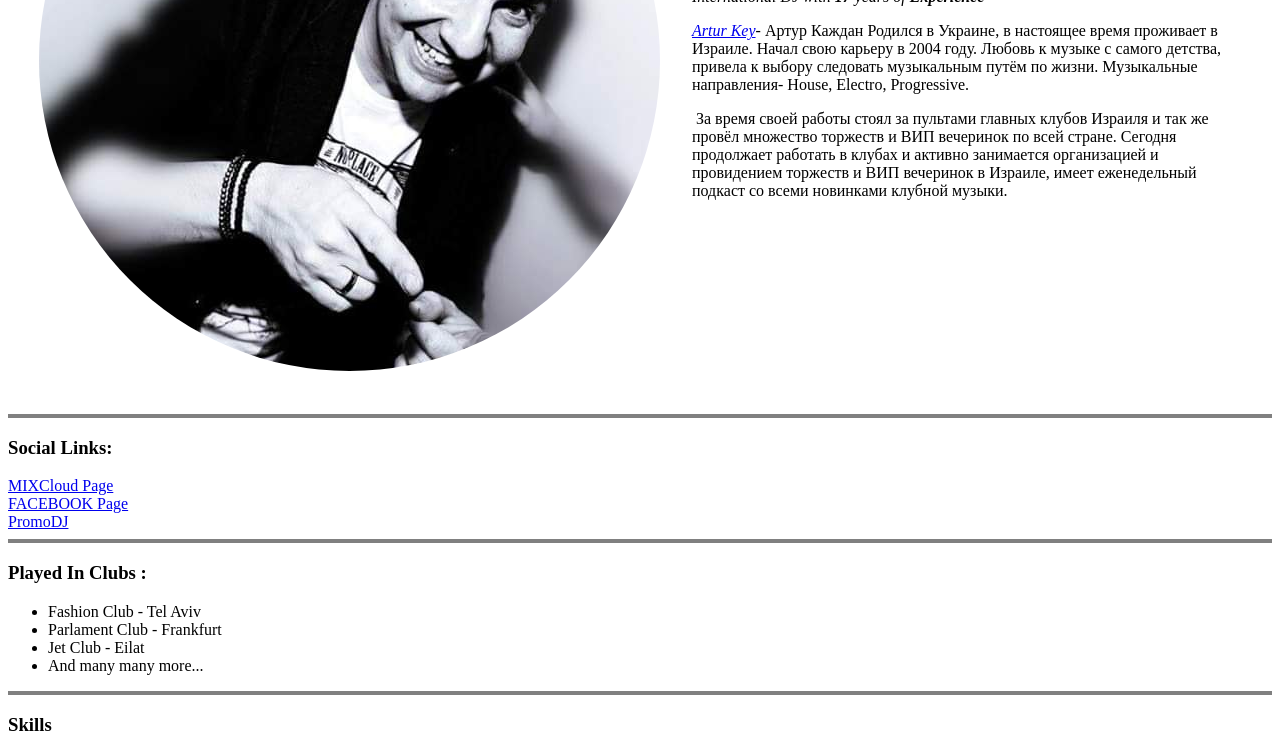
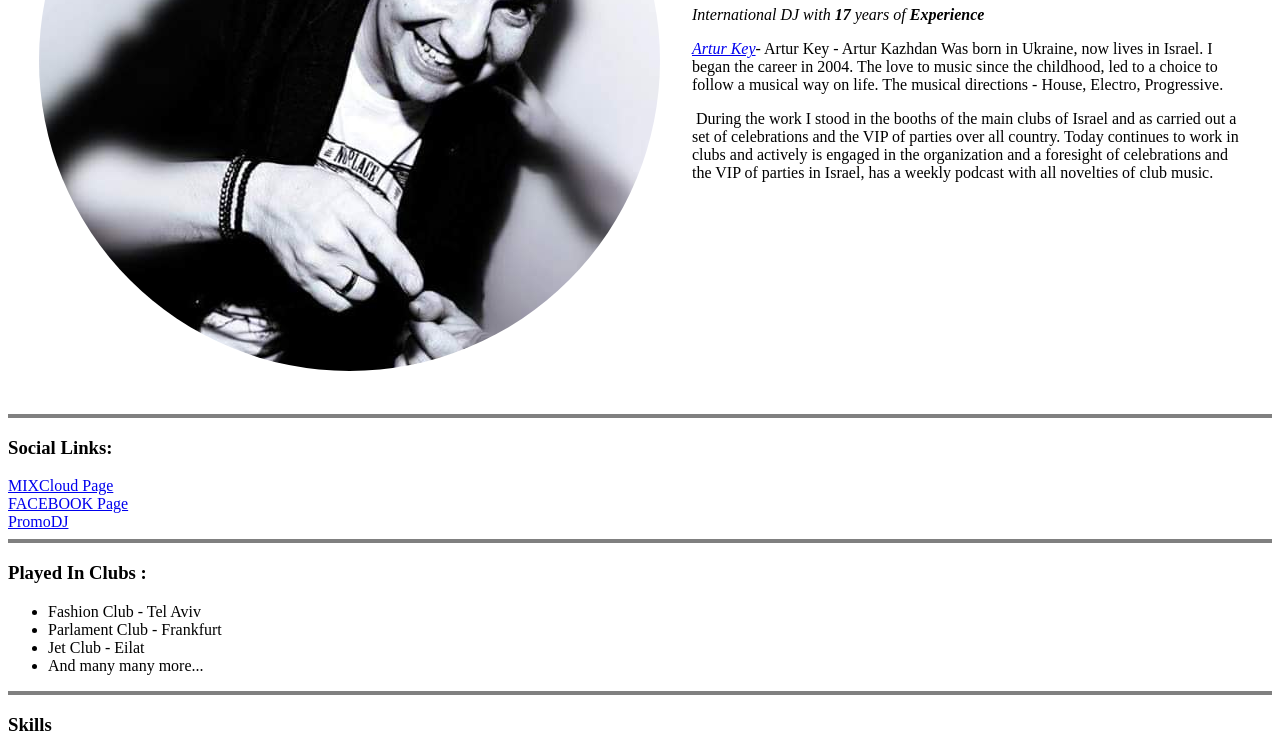
Before and after one commit to arturkey/djarturkey, a plain HTML site: page index.html in a window 1280 px wide. Shown: the part 289-1040 px from the top of the page. Drawn offline with Linux system fonts and the light colour scheme.

Commit message:
Add files via upload

```diff
--- a/index.html
+++ b/index.html
@@ -15,12 +15,8 @@
       <p>
         <em> International DJ with <strong>17</strong> years of <strong>Experience</strong></em>
       </p>
-      <p><em><a href="https://www.facebook.com/DjArturK/">Artur Key</a></em>- Артур Каждан Родился в Украине, в настоящее время проживает в Израиле. Начал свою карьеру в 2004 году. Любовь к музыке с самого детства, привела к выбору следовать музыкальным
-        путём по жизни. Музыкальные направления- House,
-        Electro,
-        Progressive.</p>
-      <p> За время своей работы стоял за пультами главных клубов Израиля и так же провёл множество торжеств и ВИП вечеринок по всей стране. Сегодня продолжает работать в клубах и активно занимается организацией и провидением торжеств и ВИП вечеринок в
-        Израиле, имеет еженедельный подкаст со всеми новинками клубной музыки.</p></td>
+      <p><em><a href="https://www.facebook.com/DjArturK/">Artur Key</a></em>- Artur Key - Artur Kazhdan Was born in Ukraine, now lives in Israel. I began the career in 2004. The love to music since the childhood, led to a choice to follow a musical way on life. The musical directions - House, Electro, Progressive.</p>
+      <p> During the work I stood in the booths of the main clubs of Israel and as carried out a set of celebrations and the VIP of parties over all country. Today continues to work in clubs and actively is engaged in the organization and a foresight of celebrations and the VIP of parties in Israel, has a weekly podcast with all novelties of club music.
     </tr>
   </table>
 
```
